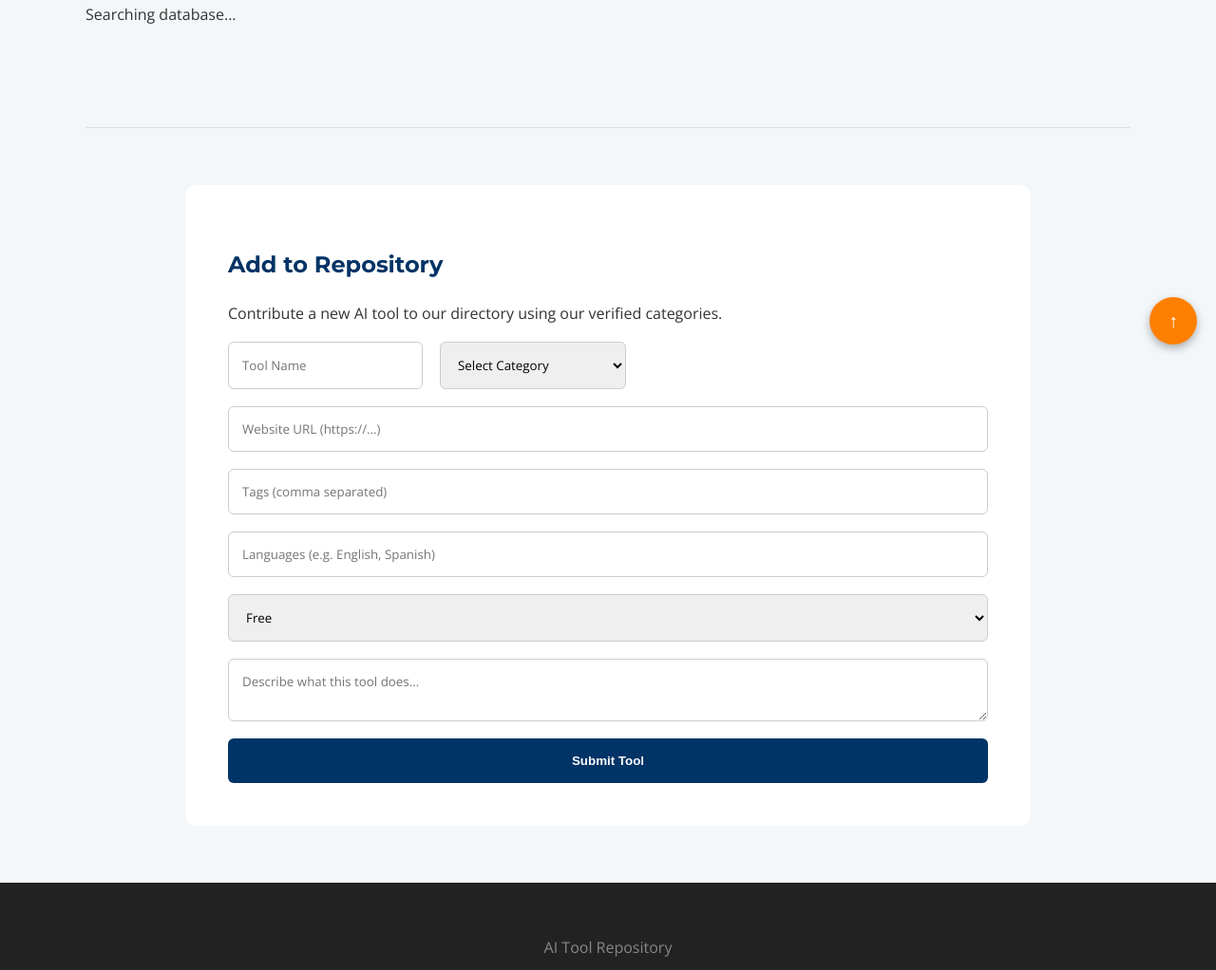
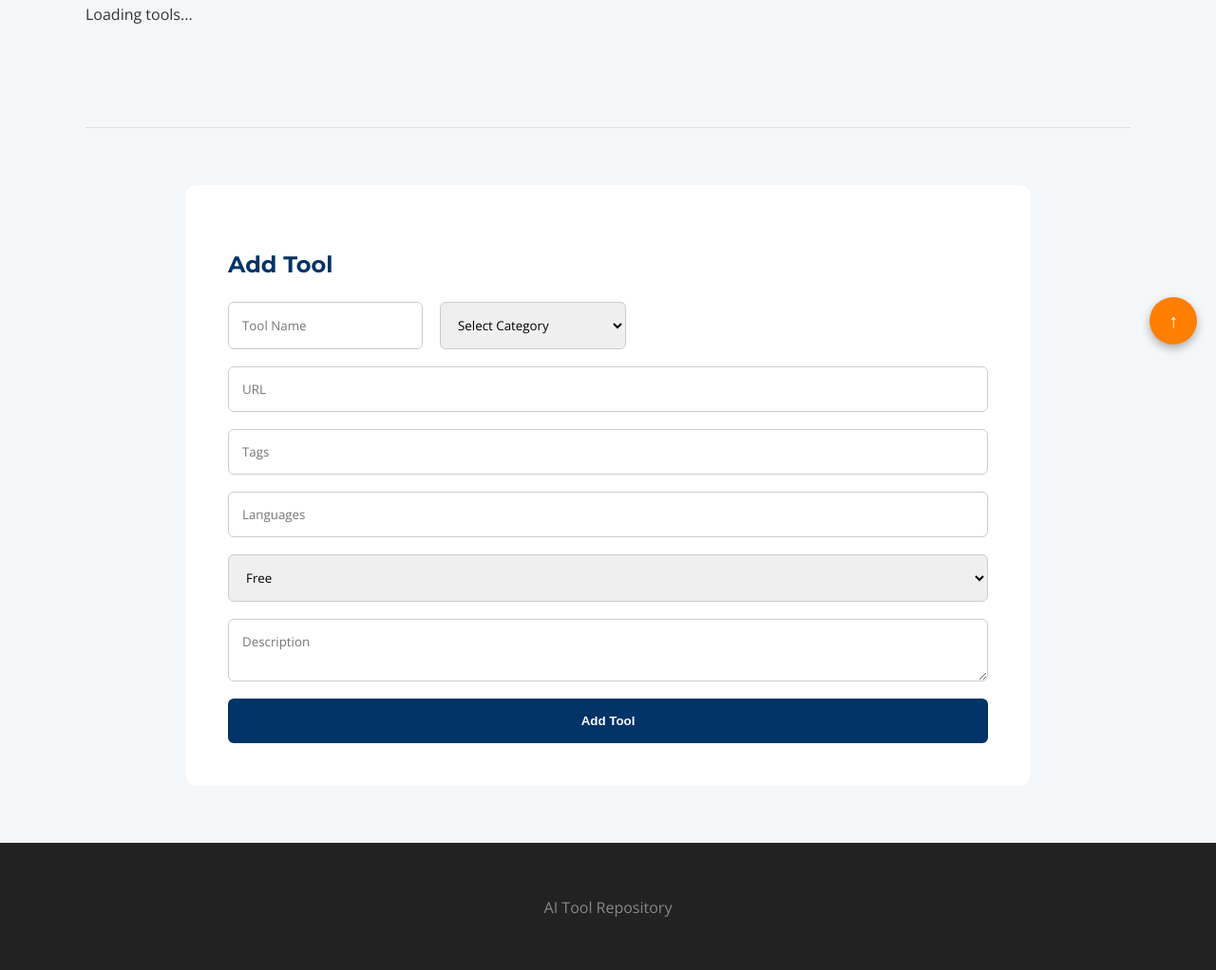
Before and after one commit to tomasadolfo08/AI_tools-repository, a plain HTML site: page index.html in a window 1280 px wide. Shown: the part 417-1439 px from the top of the page at 95% size. Drawn offline with nearby package versions, Linux system fonts and the light colour scheme.

Commit message:
Update index.html

```diff
--- a/index.html
+++ b/index.html
@@ -49,29 +49,27 @@
 </div>
 
 <div id="suggestions" class="suggestions-box"></div>
-
 </div>
 </header>
 
 <main class="container">
 
 <div id="results" class="results-grid">
-<p class="placeholder-text">Searching database...</p>
+<p class="placeholder-text">Loading tools...</p>
 </div>
 
 <hr class="section-divider">
 
 <section class="add-section">
-<h2>Add to Repository</h2>
-<p>Contribute a new AI tool to our directory using our verified categories.</p>
+<h2>Add Tool</h2>
 
 <div class="form-container">
 
 <div class="input-row">
-<input type="text" id="addName" placeholder="Tool Name">
+<input id="addName" type="text" placeholder="Tool Name">
 
 <select id="addCat">
-<option value="" disabled selected>Select Category</option>
+<option value="">Select Category</option>
 <option value="Writing & Content">Writing & Content</option>
 <option value="Image & Art">Image & Art</option>
 <option value="Video & Motion">Video & Motion</option>
@@ -85,9 +83,9 @@
 </select>
 </div>
 
-<input type="text" id="addUrl" placeholder="Website URL (https://...)">
-<input type="text" id="addTags" placeholder="Tags (comma separated)">
-<input type="text" id="addLang" placeholder="Languages (e.g. English, Spanish)">
+<input id="addUrl" type="text" placeholder="URL">
+<input id="addTags" type="text" placeholder="Tags">
+<input id="addLang" type="text" placeholder="Languages">
 
 <select id="addPayment">
 <option value="Free">Free</option>
@@ -95,9 +93,9 @@
 <option value="Paid">Paid</option>
 </select>
 
-<textarea id="addDesc" placeholder="Describe what this tool does..."></textarea>
+<textarea id="addDesc" placeholder="Description"></textarea>
 
-<button class="btn-submit" onclick="addNewTool()">Submit Tool</button>
+<button class="btn-submit" onclick="addNewTool()">Add Tool</button>
 
 </div>
 </section>
```
